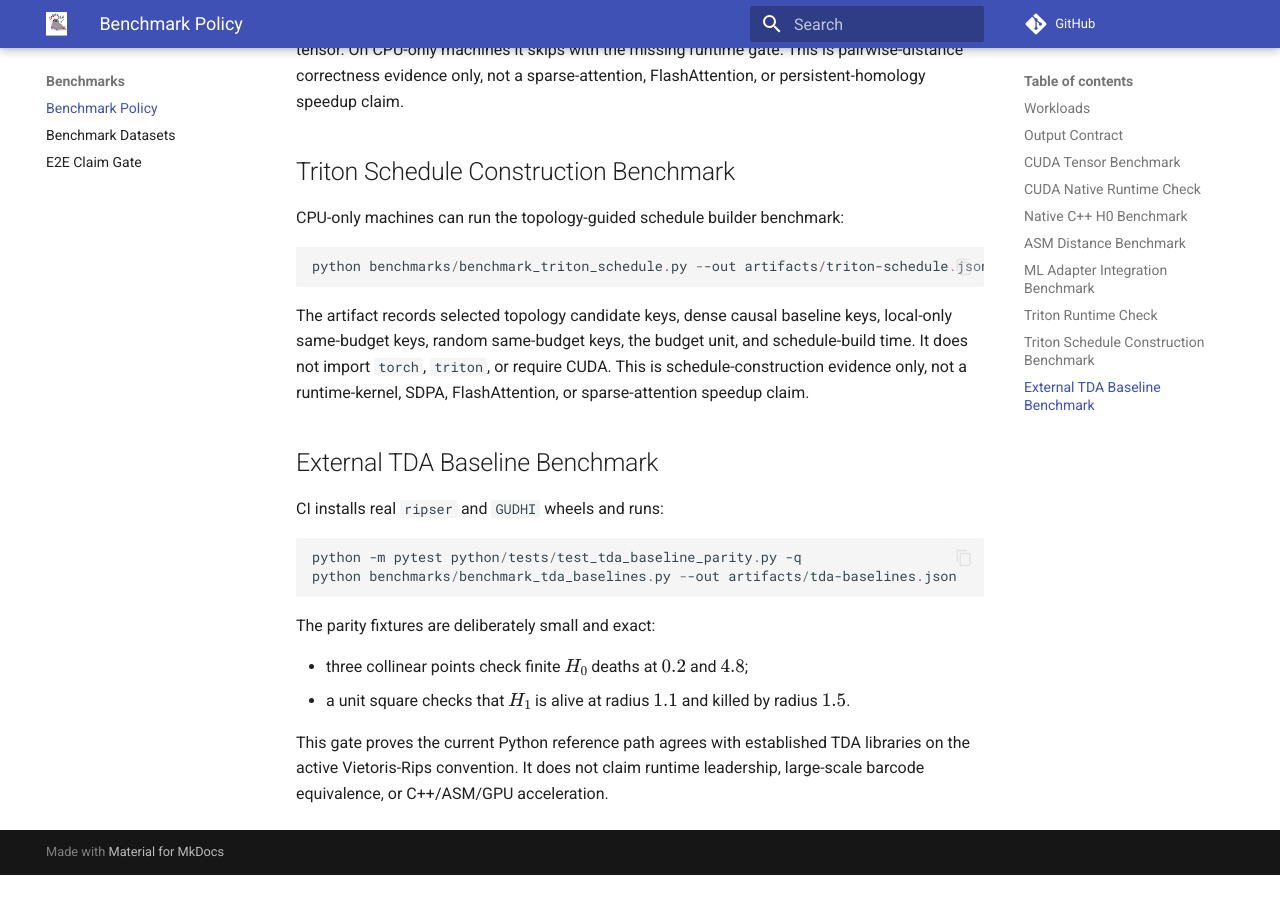
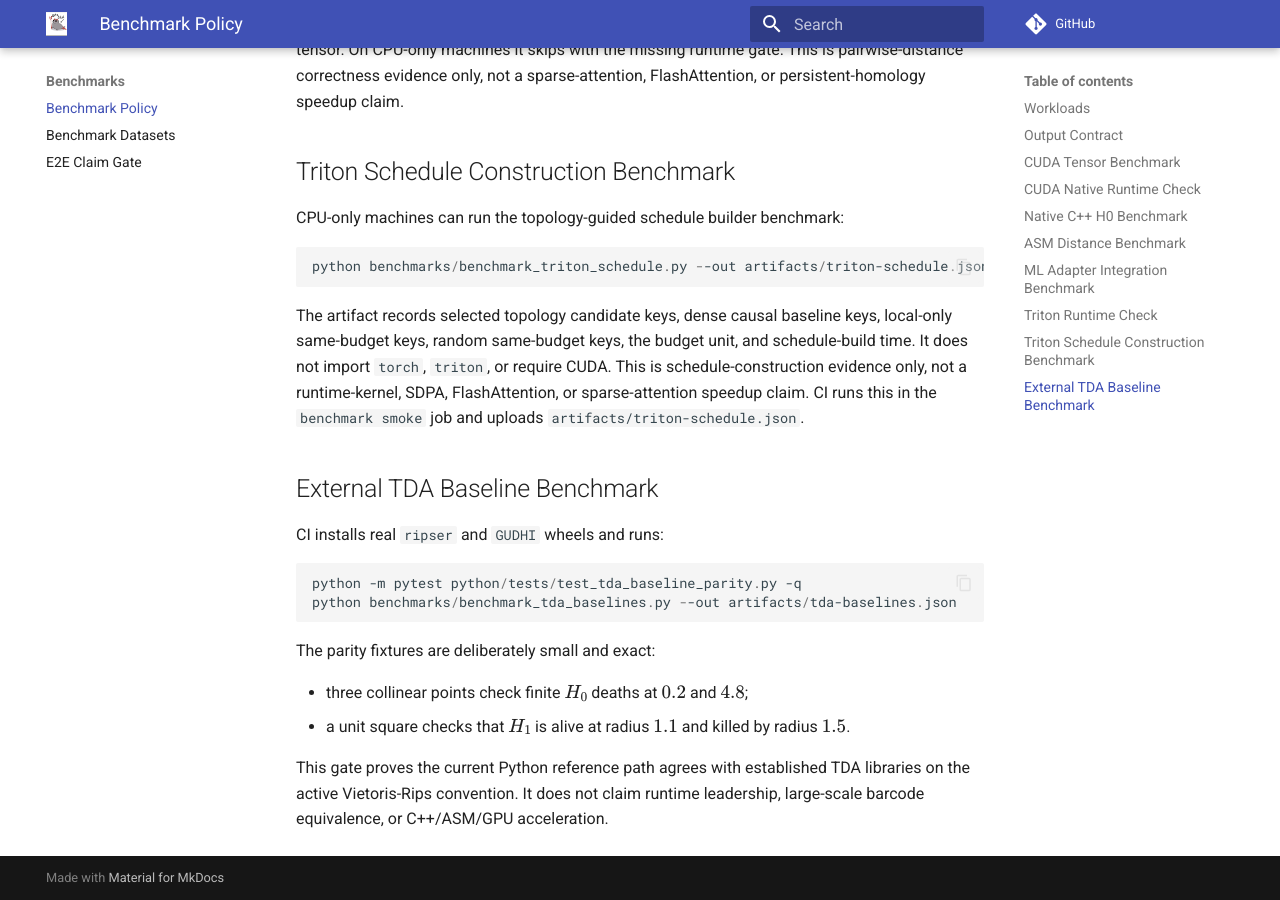
Before and after one commit to teerthsharma/topological-ml-toolkit, an MkDocs documentation site: the page built from docs/benchmarks/index.md, in a window 1280 px wide and 900 px high, scrolled down 2750 px. Built offline with MkDocs 1.6.1 and Material for MkDocs 9.7.7, drawn with Linux system fonts in a browser that asks for light colours; comment, search, counter and statistics services are not loaded; before the commit the page ends 3625 px from its top, so only the background shows below that.

Commit message:
ci: upload triton schedule benchmark artifact

```diff
--- a/docs/benchmarks/index.md
+++ b/docs/benchmarks/index.md
@@ -127,7 +127,8 @@ The artifact records selected topology candidate keys, dense causal baseline
 keys, local-only same-budget keys, random same-budget keys, the budget unit, and
 schedule-build time. It does not import `torch`, `triton`, or require CUDA. This
 is schedule-construction evidence only, not a runtime-kernel, SDPA,
-FlashAttention, or sparse-attention speedup claim.
+FlashAttention, or sparse-attention speedup claim. CI runs this in the
+`benchmark smoke` job and uploads `artifacts/triton-schedule.json`.
 
 ## External TDA Baseline Benchmark
 
```
Also changed, not shown: README.md (+1 -0 lines), benchmarks/README.md (+19 -1 lines), docs/benchmarks/e2e-claims.md (+2 -0 lines), 2 other files.
